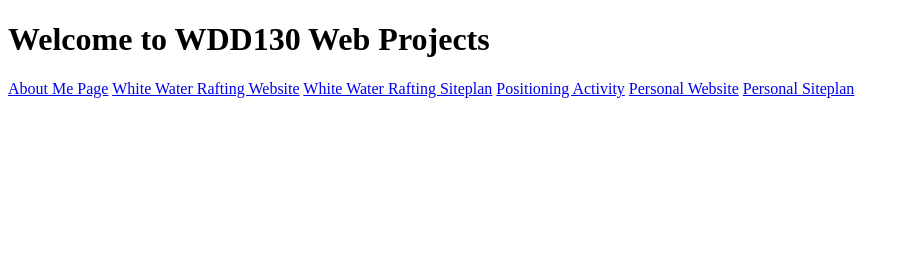
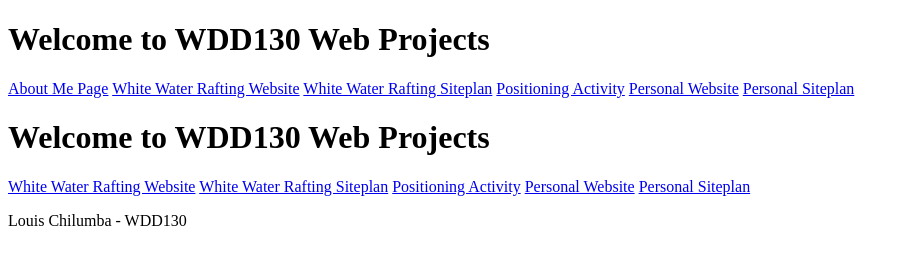
Before and after one commit to Intchilz/WDD130, a plain HTML site: page index.html in a window 1280 px wide. Shown: the whole page, without its empty margins (0-909 px from the left). Drawn offline with Linux system fonts and the light colour scheme.

Commit message:
Added a nav

```diff
--- a/index.html
+++ b/index.html
@@ -16,5 +16,14 @@
       <a href="#">Personal Website</a>
      <a href="#">Personal Siteplan</a>
     </nav>
+    <h1>Welcome to WDD130 Web Projects</h1>
+<nav>
+  <a href="wwr/index.html">White Water Rafting Website</a>
+  <a href="wwr/site-plan-rafting.html">White Water Rafting Siteplan</a>
+  <a href="positioning.html">Positioning Activity</a>
+  <a href="#">Personal Website</a>
+  <a href="#">Personal Siteplan</a>
+</nav>
+<p>Louis Chilumba - WDD130</p>
 </body>
 </html>
```
